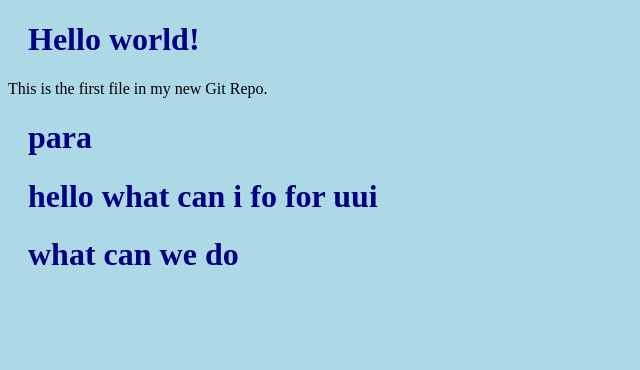
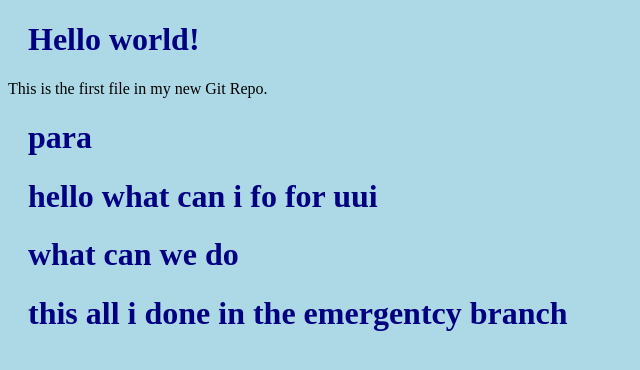
Before and after one commit to Vedantgotra/hello-world, a plain HTML site: page index.html in a window 1280 px wide. Shown: the whole page, without its empty margins (0-640 px from the left). Drawn offline with Linux system fonts and the light colour scheme.

Commit message:
the issues are fixed now

```diff
--- a/index.html
+++ b/index.html
@@ -11,5 +11,6 @@
 <h1>para</h1>
 <h1>hello what can i fo for uui</h1>
 <h1>what can we do </h1>
+<h1>this all i done in the emergentcy branch</h1>
 </body>
 </html>
```
